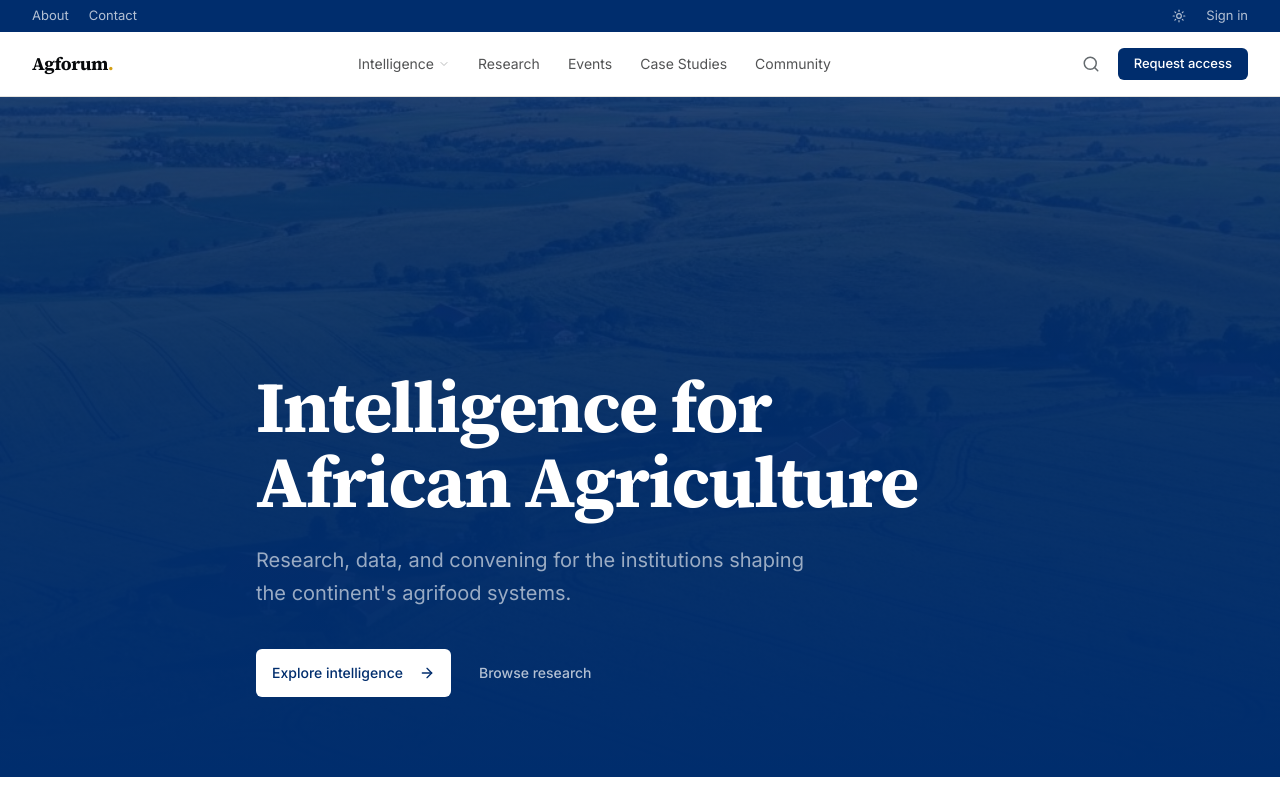
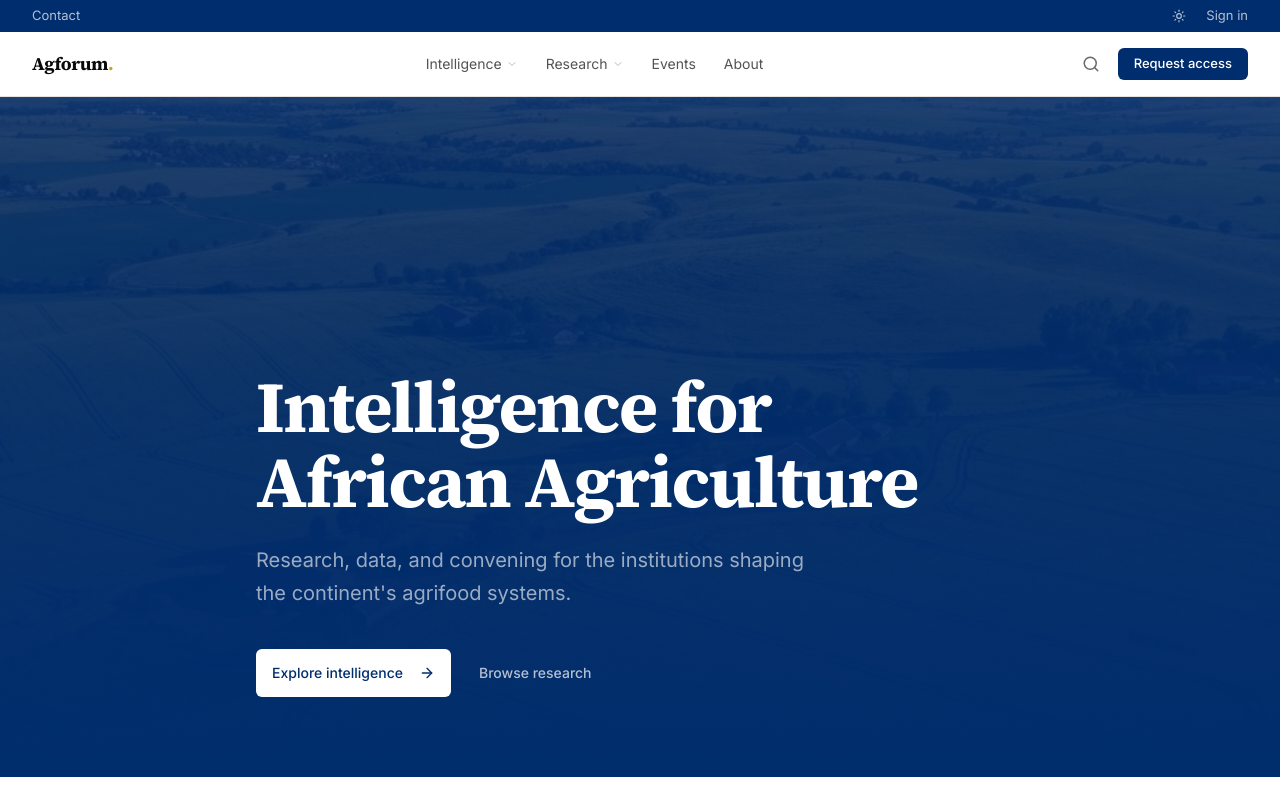
Before and after one commit to Mre-Dennis-Kinuthia/Ag-forum-africa, a Next.js app: page / in a window 1280 px wide. Shown: the top 800 px of the page. Built offline with nearby package versions, Linux system fonts and the light colour scheme.

Commit message:
added changes

```diff
--- a/components/footer.tsx
+++ b/components/footer.tsx
@@ -18,6 +18,7 @@ export function Footer() {
               <li><Link href="/intelligence" className="hover:text-white transition-colors">Overview</Link></li>
               <li><Link href="/intelligence/capital-tracker" className="hover:text-white transition-colors">Capital Tracker</Link></li>
               <li><Link href="/knowledge-hub" className="hover:text-white transition-colors">Publications</Link></li>
+              <li><Link href="/stories" className="hover:text-white transition-colors">Case Studies</Link></li>
             </ul>
           </div>
 
@@ -25,9 +26,8 @@ export function Footer() {
             <h4 className="text-white/30 text-xs uppercase tracking-wider mb-3">Platform</h4>
             <ul className="space-y-2">
               <li><Link href="/events" className="hover:text-white transition-colors">Events</Link></li>
-              <li><Link href="/stories" className="hover:text-white transition-colors">Case Studies</Link></li>
+              <li><Link href="/forums" className="hover:text-white transition-colors">Forums</Link></li>
               <li><Link href="/community" className="hover:text-white transition-colors">Community</Link></li>
-              <li><Link href="/forums" className="hover:text-white transition-colors">Forums</Link></li>
             </ul>
           </div>
 
--- a/components/navigation.tsx
+++ b/components/navigation.tsx
@@ -18,7 +18,6 @@ export function Navigation() {
       <div className="hidden lg:block bg-brand-navy text-white/70 text-[13px]">
         <div className="container-wide flex items-center justify-between h-8">
           <div className="flex items-center gap-5">
-            <Link href="/about" className="hover:text-white transition-colors">About</Link>
             <Link href="/contact" className="hover:text-white transition-colors">Contact</Link>
           </div>
           <div className="flex items-center gap-5">
@@ -59,17 +58,29 @@ export function Navigation() {
               )}
             </div>
 
-            <Link href="/knowledge-hub" className="px-3 py-2 text-sm text-foreground/70 hover:text-foreground transition-colors">
-              Research
-            </Link>
+            <div
+              className="relative"
+              onMouseEnter={() => setOpenDropdown("research")}
+              onMouseLeave={() => setOpenDropdown(null)}
+            >
+              <Link href="/knowledge-hub" className="inline-flex items-center gap-1 px-3 py-2 text-sm text-foreground/70 hover:text-foreground transition-colors">
+                Research <ChevronDown className="h-3 w-3 opacity-40" />
+              </Link>
+              {openDropdown === "research" && (
+                <div className="absolute top-full left-0 pt-1.5 w-64">
+                  <div className="bg-card rounded-lg border border-border shadow-lg py-1.5">
+                    <Link href="/knowledge-hub" className="block px-4 py-2 text-sm hover:bg-muted transition-colors">Publications</Link>
+                    <Link href="/stories" className="block px-4 py-2 text-sm hover:bg-muted transition-colors">Case Studies</Link>
+                  </div>
+                </div>
+              )}
+            </div>
+
             <Link href="/events" className="px-3 py-2 text-sm text-foreground/70 hover:text-foreground transition-colors">
               Events
             </Link>
-            <Link href="/stories" className="px-3 py-2 text-sm text-foreground/70 hover:text-foreground transition-colors">
-              Case Studies
-            </Link>
-            <Link href="/community" className="px-3 py-2 text-sm text-foreground/70 hover:text-foreground transition-colors">
-              Community
+            <Link href="/about" className="px-3 py-2 text-sm text-foreground/70 hover:text-foreground transition-colors">
+              About
             </Link>
           </div>
 
@@ -101,9 +112,8 @@ export function Navigation() {
               { href: "/intelligence", label: "Intelligence" },
               { href: "/intelligence/capital-tracker", label: "Capital Tracker" },
               { href: "/knowledge-hub", label: "Research" },
+              { href: "/stories", label: "Case Studies" },
               { href: "/events", label: "Events" },
-              { href: "/stories", label: "Case Studies" },
-              { href: "/community", label: "Community" },
               { href: "/about", label: "About" },
               { href: "/contact", label: "Contact" },
             ].map((item) => (
```
